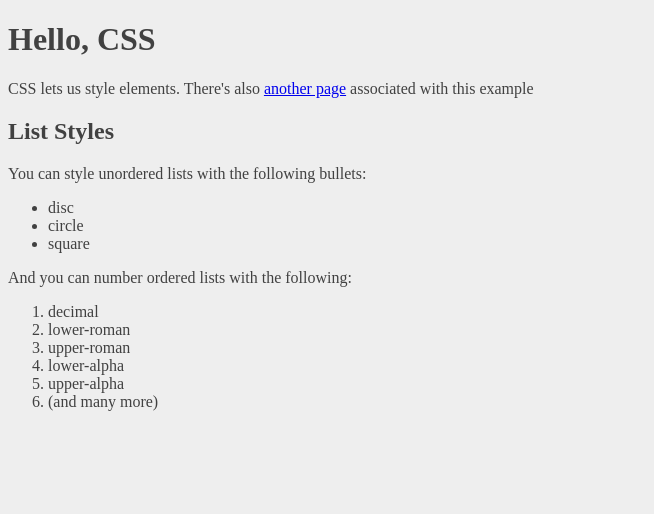
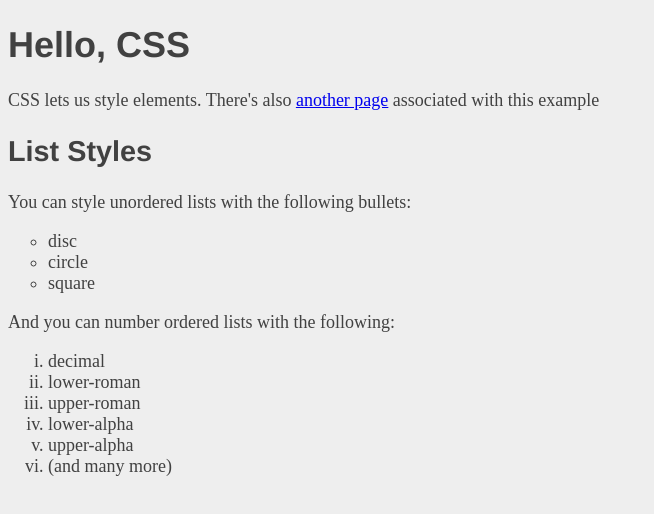
Before and after one commit to nanaowusunyamekye/html-css, a plain HTML site: page interneting-is-hard/hello-css/hello-css.html in a window 1280 px wide. Shown: the whole page, without its empty margins (0-654 px from the left). Drawn offline with Linux system fonts and the light colour scheme.

Commit message:
Add font styles and change list-style-type

```diff
--- a/interneting-is-hard/hello-css/styles.css
+++ b/interneting-is-hard/hello-css/styles.css
@@ -1,4 +1,25 @@
 body {
     color: #414141;
     background-color: #eeeeee;
+    font-size: 18px;
 }
+
+h1 {
+    font-size: 2em;
+}
+
+h2 {
+    font-size: 1.6em;
+}
+
+h1, h2, h3, h4, h5, h6 {
+    font-family: "Helvetica", "Arial", sans-serif;
+}
+
+ul {
+    list-style-type: circle;
+}
+
+ol {
+    list-style-type: lower-roman;
+}
```
